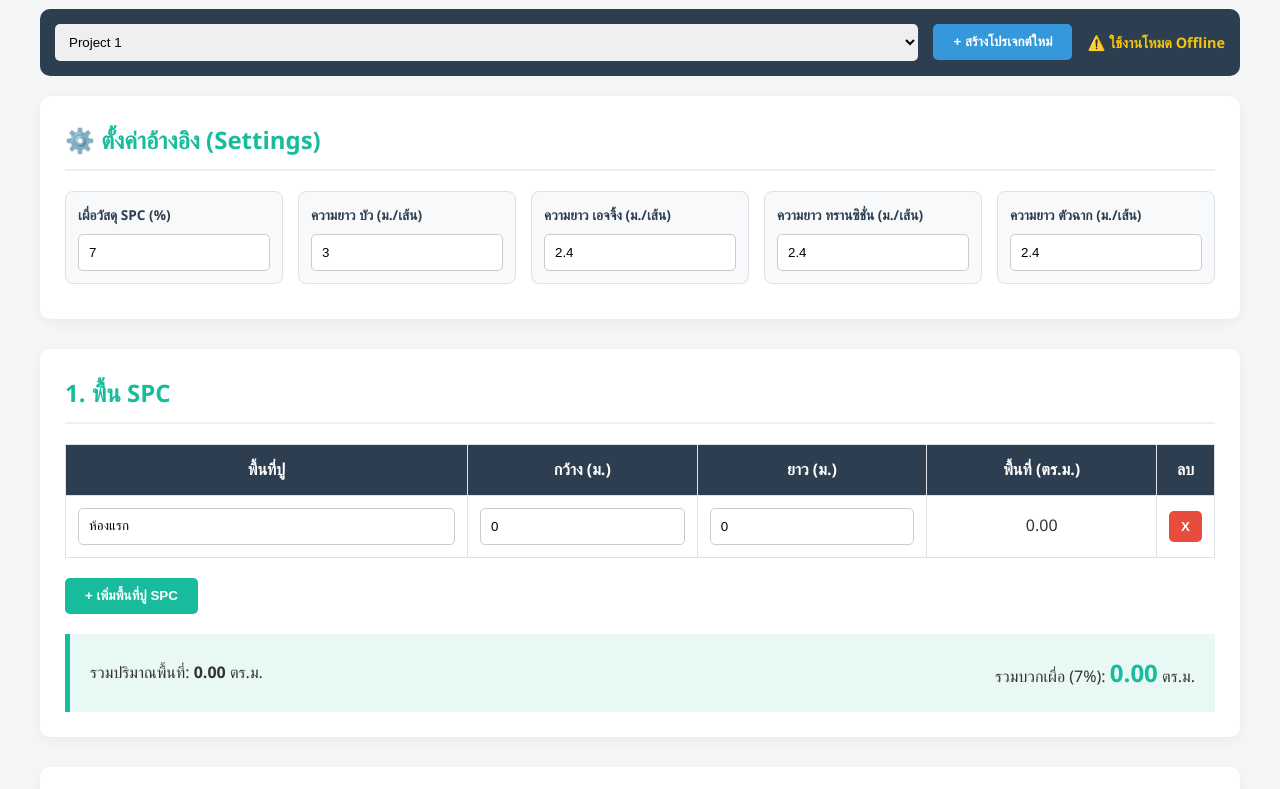
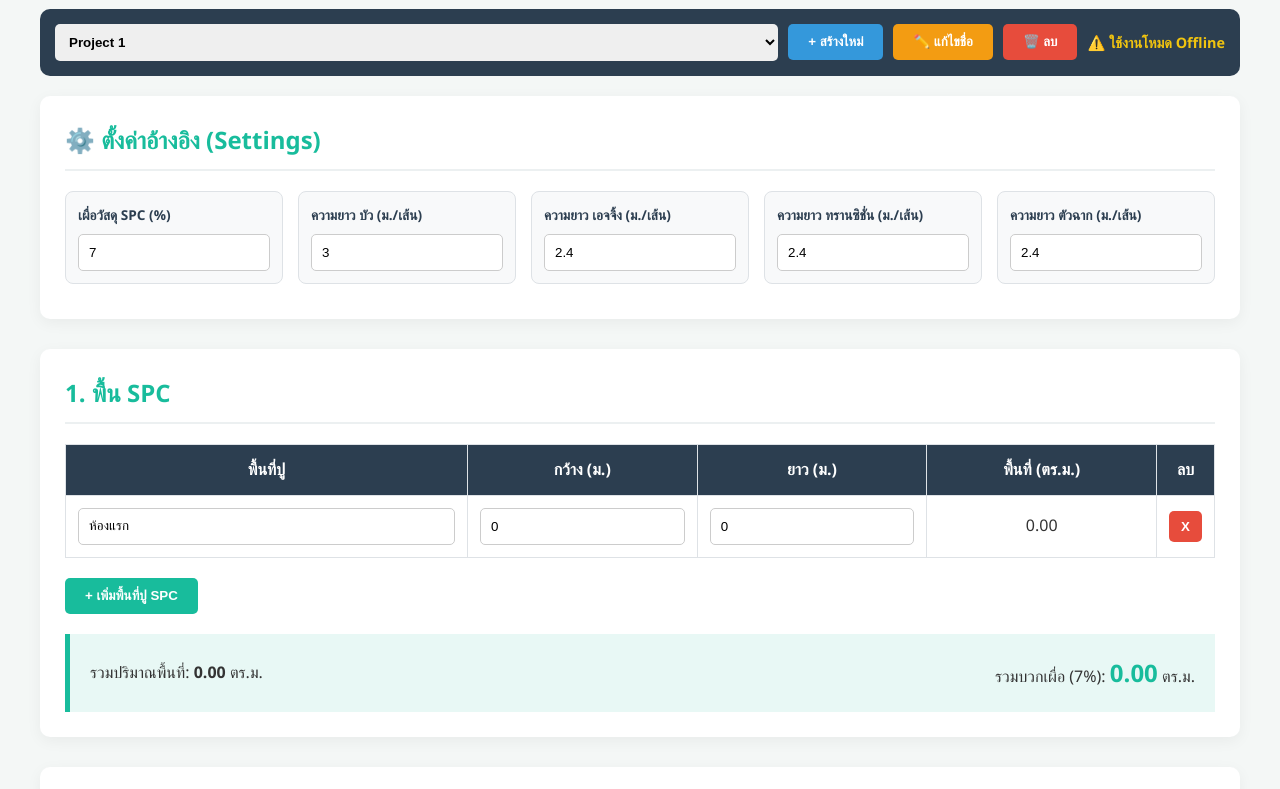
Before and after one commit to chutimonitgen12/Floor_Material_Database, a plain HTML site: page index.html in a window 1280 px wide. Shown: the part 104-893 px from the top of the page. Drawn offline with Linux system fonts and the light colour scheme; no server answers.

Commit message:
Add files via upload

```diff
--- a/index.html
+++ b/index.html
@@ -18,16 +18,17 @@
         th, td { border: 1px solid var(--border); padding: 12px; text-align: center; vertical-align: middle; }
         th { background-color: var(--primary); color: white; white-space: nowrap; }
         input, select { width: 100%; padding: 10px; border: 1px solid #ccc; border-radius: 5px; box-sizing: border-box; }
-        button { background-color: var(--secondary); color: white; border: none; padding: 10px 20px; border-radius: 5px; cursor: pointer; font-weight: bold; }
-        button:hover { background-color: #128f76; }
+        button { background-color: var(--secondary); color: white; border: none; padding: 10px 20px; border-radius: 5px; cursor: pointer; font-weight: bold; transition: 0.2s;}
+        button:hover { opacity: 0.8; }
         .btn-danger { background-color: #e74c3c; padding: 8px 12px; }
         .summary-box { background-color: #e8f8f5; border-left: 5px solid var(--secondary); padding: 20px; margin-top: 20px; display: flex; justify-content: space-between; align-items: center; }
         .note-cell input { background-color: #fff9e6; border: 1px dashed #d4ac0d; }
 
-        .project-bar { display: flex; gap: 15px; background: var(--primary); padding: 15px; border-radius: 10px; margin-bottom: 20px; align-items: center; flex-wrap: wrap; }
-        .project-bar select { flex: 1; padding: 10px; border-radius: 5px; border: none; min-width: 200px; }
-        .project-bar button { background: #3498db; }
-        .project-bar button:hover { background: #2980b9; }
+        .project-bar { display: flex; gap: 10px; background: var(--primary); padding: 15px; border-radius: 10px; margin-bottom: 20px; align-items: center; flex-wrap: wrap; }
+        .project-bar select { flex: 1; padding: 10px; border-radius: 5px; border: none; min-width: 200px; font-weight: bold;}
+        .btn-create { background: #3498db; }
+        .btn-edit { background: #f39c12; }
+        .btn-delete { background: #e74c3c; }
         .status { color: #f1c40f; font-size: 0.9em; margin-left: auto; font-weight: bold; }
         .sum-table td { font-weight: bold; }
     </style>
@@ -39,7 +40,9 @@
 
     <div class="project-bar">
         <select id="project-selector" onchange="loadProject()"></select>
-        <button onclick="createNewProject()">+ สร้างโปรเจกต์ใหม่</button>
+        <button class="btn-create" onclick="createNewProject()">+ สร้างใหม่</button>
+        <button class="btn-edit" onclick="renameProject()">✏️ แก้ไขชื่อ</button>
+        <button class="btn-delete" onclick="deleteProject()">🗑️ ลบ</button>
         <span class="status" id="save-status">🌐 กำลังเชื่อมต่อ Cloud...</span>
     </div>
 
@@ -141,11 +144,11 @@
     let currentProject = '';
     let saveTimeout;
 
+    // ระบบโหลดครั้งแรก
     async function syncFromCloud() {
         document.getElementById('save-status').innerText = '⏳ กำลังดึงข้อมูลจาก Cloud...';
         try {
             if(WEB_APP_URL.includes("วางURL")) throw new Error("No URL");
-
             let response = await fetch(WEB_APP_URL);
             projects = await response.json();
 
@@ -163,6 +166,7 @@
         }
     }
 
+    // เซฟอัตโนมัติ
     async function syncToCloud() {
         if(WEB_APP_URL.includes("วางURL")) {
             localStorage.setItem('offline_projects', JSON.stringify(projects));
@@ -170,19 +174,82 @@
             return;
         }
 
-        document.getElementById('save-status').innerText = '💾 กำลังอัปโหลดข้อมูลคลาวด์...';
+        document.getElementById('save-status').innerText = '💾 กำลังบันทึกข้อมูล...';
         try {
-            let payload = { projectName: currentProject, projectData: projects[currentProject] };
-            await fetch(WEB_APP_URL, {
-                method: 'POST',
-                mode: 'no-cors',
-                cache: 'no-cache',
-                headers: { 'Content-Type': 'application/json' },
-                body: JSON.stringify(payload)
-            });
+            let payload = { action: "save", projectName: currentProject, projectData: projects[currentProject] };
+            await fetch(WEB_APP_URL, { method: 'POST', mode: 'no-cors', body: JSON.stringify(payload) });
             document.getElementById('save-status').innerText = '☁️ บันทึกลง Cloud สำเร็จ';
         } catch (error) {
             document.getElementById('save-status').innerText = '❌ บันทึกคลาวด์ล้มเหลว';
+        }
+    }
+
+    // ฟังก์ชันสร้างใหม่
+    function createNewProject() {
+        let name = prompt("ระบุชื่อโปรเจกต์ของลูกค้าคนใหม่:");
+        if (name) {
+            if(projects[name]){
+                alert("ชื่อนี้ถูกใช้งานแล้ว กรุณาตั้งชื่ออื่น"); return;
+            }
+            projects[name] = getEmptyProjectData();
+            currentProject = name;
+            updateProjectSelector();
+            loadProject();
+            syncToCloud();
+        }
+    }
+
+    // ฟังก์ชันแก้ไขชื่อโปรเจกต์
+    async function renameProject() {
+        let newName = prompt("แก้ไขชื่อโปรเจกต์:", currentProject);
+        if (!newName || newName === currentProject) return;
+        if (projects[newName]) {
+            alert("ชื่อนี้มีอยู่แล้วในระบบ กรุณาใช้ชื่ออื่น"); return;
+        }
+
+        document.getElementById('save-status').innerText = '⏳ กำลังเปลี่ยนชื่อ...';
+        try {
+            if(!WEB_APP_URL.includes("วางURL")) {
+                await fetch(WEB_APP_URL, {
+                    method: 'POST', mode: 'no-cors',
+                    body: JSON.stringify({ action: "rename", projectName: currentProject, newProjectName: newName })
+                });
+            }
+            projects[newName] = projects[currentProject];
+            delete projects[currentProject];
+            currentProject = newName;
+            updateProjectSelector();
+            document.getElementById('save-status').innerText = '✔️ เปลี่ยนชื่อสำเร็จ';
+            if(WEB_APP_URL.includes("วางURL")) localStorage.setItem('offline_projects', JSON.stringify(projects));
+        } catch(e) {
+            document.getElementById('save-status').innerText = '❌ เปลี่ยนชื่อล้มเหลว';
+        }
+    }
+
+    // ฟังก์ชันลบโปรเจกต์
+    async function deleteProject() {
+        let keys = Object.keys(projects);
+        if (keys.length <= 1) {
+            alert("ไม่สามารถลบโปรเจกต์สุดท้ายได้ ต้องมีอย่างน้อย 1 โปรเจกต์ในระบบ"); return;
+        }
+        if (!confirm(`⚠️ ยืนยันการลบโปรเจกต์ "${currentProject}" ใช่หรือไม่?\n(ข้อมูลจะถูกลบอย่างถาวร)`)) return;
+
+        document.getElementById('save-status').innerText = '⏳ กำลังลบข้อมูล...';
+        try {
+            if(!WEB_APP_URL.includes("วางURL")) {
+                await fetch(WEB_APP_URL, {
+                    method: 'POST', mode: 'no-cors',
+                    body: JSON.stringify({ action: "delete", projectName: currentProject })
+                });
+            }
+            delete projects[currentProject];
+            currentProject = Object.keys(projects)[0]; // สลับไปโปรเจกต์แรกอัตโนมัติ
+            updateProjectSelector();
+            loadProject();
+            document.getElementById('save-status').innerText = '✔️ ลบโปรเจกต์สำเร็จ';
+            if(WEB_APP_URL.includes("วางURL")) localStorage.setItem('offline_projects', JSON.stringify(projects));
+        } catch(e) {
+            document.getElementById('save-status').innerText = '❌ ลบล้มเหลว';
         }
     }
 
@@ -206,29 +273,16 @@
         }
     }
 
-    function createNewProject() {
-        let name = prompt("ระบุชื่อโปรเจกต์ของลูกค้าคนใหม่:");
-        if (name && !projects[name]) {
-            projects[name] = getEmptyProjectData();
-            currentProject = name;
-            updateProjectSelector();
-            loadProject();
-            syncToCloud();
-        }
-    }
-
     function loadProject() {
         currentProject = document.getElementById('project-selector').value;
         let data = projects[currentProject];
 
-        // Load Settings
         document.getElementById('spc-waste').value = data.settings.waste || 7;
         document.getElementById('len-bua').value = data.settings.bua || 3.0;
         document.getElementById('len-edging').value = data.settings.edging || 2.4;
         document.getElementById('len-trans').value = data.settings.trans || 2.4;
         document.getElementById('len-corner').value = data.settings.corner || 2.4;
 
-        // Load SPC
         let spcHTML = '';
         data.spc.forEach(r => {
             spcHTML += `<tr>
@@ -241,7 +295,6 @@
         });
         document.getElementById('spc-body').innerHTML = spcHTML;
 
-        // Load Profiles
         let profHTML = '';
         data.profile.forEach(r => {
             profHTML += `<tr>
@@ -260,7 +313,6 @@
         });
         document.getElementById('profile-body').innerHTML = profHTML;
 
-        // Load Notes
         document.getElementById('note-spc').value = data.notes.spc || "";
         document.getElementById('note-bua').value = data.notes.bua || "";
         document.getElementById('note-edging').value = data.notes.edging || "";
@@ -272,7 +324,6 @@
 
     function collectCurrentData() {
         let data = { settings: {}, spc: [], profile: [], notes: {} };
-
         data.settings.waste = document.getElementById('spc-waste').value;
         data.settings.bua = document.getElementById('len-bua').value;
         data.settings.edging = document.getElementById('len-edging').value;
@@ -283,7 +334,6 @@
             let inputs = tr.querySelectorAll('input');
             data.spc.push({ name: inputs[0].value, w: inputs[1].value, l: inputs[2].value });
         });
-
         document.querySelectorAll('#profile-body tr').forEach(tr => {
             let inputs = tr.querySelectorAll('input');
             let sel = tr.querySelector('select').value;
@@ -302,40 +352,27 @@
     function evalStr(str) { try { return Function('"use strict";return (' + str.replace(/[^\d\.\+\-]/g, '') + ')')()||0; } catch(e){ return 0; } }
 
     function calculateAll(triggerUpload = true) {
-        // 1. คำนวณ SPC
         let spcTotal = 0;
         document.querySelectorAll('#spc-body tr').forEach(row => {
             let w = parseFloat(row.querySelectorAll('input')[1].value) || 0, l = parseFloat(row.querySelectorAll('input')[2].value) || 0;
             let area = w * l;
-            row.querySelector('.spc-area').innerText = area.toFixed(2);
-            spcTotal += area;
+            row.querySelector('.spc-area').innerText = area.toFixed(2); spcTotal += area;
         });
 
         let waste = parseFloat(document.getElementById('spc-waste').value) || 0;
         let finalSpcArea = spcTotal * (1 + waste/100);
-
         document.getElementById('spc-total-area').innerText = spcTotal.toFixed(2);
         document.getElementById('display-waste').innerText = waste;
         document.getElementById('spc-final-area').innerText = finalSpcArea.toFixed(2);
-
-        // อัปเดตพื้นที่ SPC ในตารางสรุปด้านล่างสุด
         document.getElementById('sum-spc-area').innerText = finalSpcArea.toFixed(2);
 
-        // 2. คำนวณ บัว-ตัวจบ
         let totals = { bua: 0, edging: 0, trans: 0, corner: 0 };
         document.querySelectorAll('#profile-body tr').forEach(row => {
             let type = row.querySelector('select').value, net = Math.max(0, evalStr(row.querySelectorAll('input')[1].value) - evalStr(row.querySelectorAll('input')[2].value));
-            row.querySelector('.profile-net').innerText = net.toFixed(2);
-            totals[type] += net;
+            row.querySelector('.profile-net').innerText = net.toFixed(2); totals[type] += net;
         });
 
-        const refs = {
-            bua: parseFloat(document.getElementById('len-bua').value)||1,
-            edging: parseFloat(document.getElementById('len-edging').value)||1,
-            trans: parseFloat(document.getElementById('len-trans').value)||1,
-            corner: parseFloat(document.getElementById('len-corner').value)||1
-        };
-
+        const refs = { bua: parseFloat(document.getElementById('len-bua').value)||1, edging: parseFloat(document.getElementById('len-edging').value)||1, trans: parseFloat(document.getElementById('len-trans').value)||1, corner: parseFloat(document.getElementById('len-corner').value)||1 };
         for (let k in totals) {
             document.getElementById(`sum-${k}-len`).innerText = totals[k].toFixed(2);
             document.getElementById(`ref-${k}`).innerText = refs[k].toFixed(1);
```
